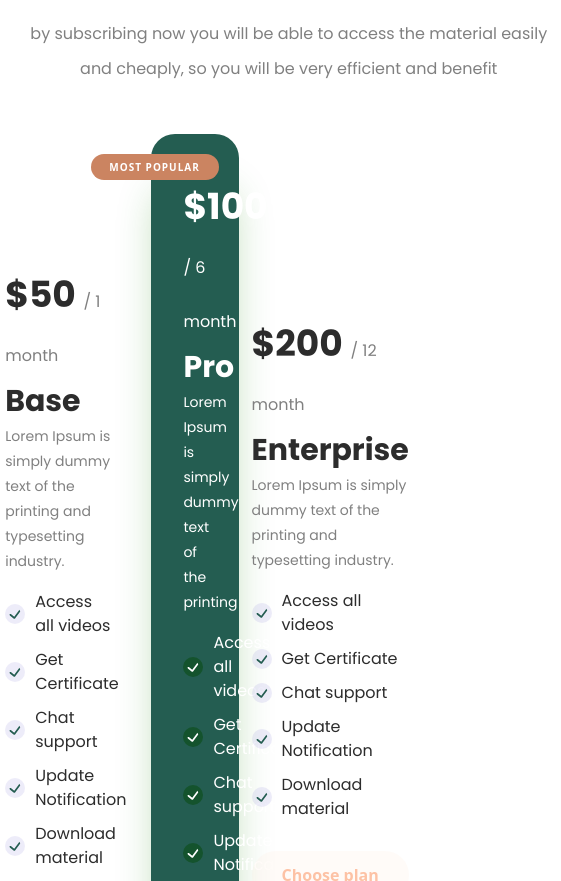
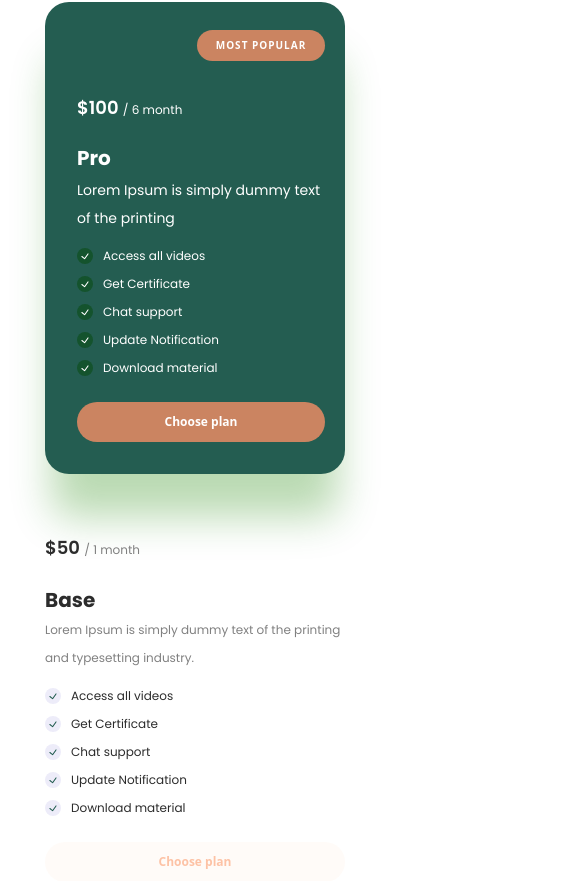
Before and after one commit to mdarmanbd/interview, a Vue app in the folder webAppick/: page / in a window 390 px wide. Shown: the part 4323-5204 px from the top of the page, 561 px wide, since content can reach past the window. Built offline with nearby package versions, Linux system fonts and the light colour scheme.

Commit message:
complete the pice card

```diff
--- a/webAppick/src/components/PriceCardSection.vue
+++ b/webAppick/src/components/PriceCardSection.vue
@@ -3,167 +3,165 @@
 </script>
 
 <template>
-  <section class="w-full py-24">
-    <div class=" w-11/12 lg:w-[850px] m-auto">
-        <h2 class="text-center text-4xl leading-[54px] font-semibold pb-2.5 text-lightBlack">
+  <section class="w-full py-12 lg:py-24">
+    <div class="w-[300px] md:w-11/12 lg:w-[850px] m-auto">
+        <h2 class="text-center text-lg lg:text-4xl lg:leading-[54px] font-semibold pb-5 lg:pb-2.5 text-lightBlack">
            <span class="text-colorSecondary">
                 Subscribe
            </span>
            with us now
         </h2>
-        <p class="w-[545px] m-auto text-center pb-12 text-base leading-[35px] font-normal text-lightGray">
+        <p class=" lg:w-[545px] m-auto text-center pb-5 lg:pb-12 text-xs lg:text-base leading-7 lg:leading-9 font-normal text-lightGray">
             by subscribing now you will be able to access the material easily and cheaply, so you will be very efficient and benefit
         </p>
-        <div class="grid grid-cols-3 place-items-center gap-12">
-            <div class="">
-                <h2 class="text-lightBlack text-4xl leading-[54px] font-bold pb-1">
+        <div class="grid grid-cols-1 md:grid-cols-3 lg:grid-cols-3 place-items-center gap-y-14 lg:gap-y-0 md:gap-12">
+            <div class="order-2 md:order-1">
+                <h2 class="text-lightBlack text-lg lg:text-4xl leading-9 lg:leading-[54px] font-semibold lg:font-bold pb-5 lg:pb-1">
                     $50
-                    <span class="text-lightGray text-base leading-[35px] font-normal">
+                    <span class="text-lightGray text-xs lg:text-base leading-7 lg:leading-9 font-normal">
                         / 1 month
                     </span>
                 </h2>
-                <h3 class="pb-0.5 text-3xl leading-[42px] font-bold text-lightBlack">
+                <h3 class="pb-0.5 text-xl lg:text-3xl lg:leading-[42px] font-bold text-lightBlack">
                     Base
                 </h3>
-                <p class="text-sm leading-[25px] text-lightGray font-normal pb-4">
+                <p class="text-xs lg:text-sm leading-7 lg:leading-6 text-lightGray font-normal pb-2.5 lg:pb-4">
                     Lorem Ipsum is simply dummy text of the printing and typesetting industry.
                 </p>
                 <ul class="pb-5">
-                    <li class="pb-2.5 flex items-center space-x-2.5">
-                        <img class="w-5 h-5 bg-blueShadow rounded-full p-1" src="../svg/wright.svg" alt="wright.svg">
-                        <p class="text-base text-lightBlack">
+                    <li class="lg:pb-2.5 flex items-center space-x-2.5">
+                        <img class="w-4 h-4 lg:w-5 lg:h-5 bg-blueShadow rounded-full p-1" src="../svg/wright.svg" alt="wright.svg">
+                        <p class="text-xs leading-7 lg:text-base text-lightBlack">
                             Access all videos
                         </p>
                     </li>
-                    <li class="pb-2.5 flex items-center space-x-2.5">
-                        <img class="w-5 h-5 bg-blueShadow  rounded-full p-1" src="../svg/wright.svg" alt="wright.svg">
-                        <p class="text-base text-lightBlack">
+                    <li class="lg:pb-2.5 flex items-center space-x-2.5">
+                        <img class="w-4 h-4 lg:w-5 lg:h-5 bg-blueShadow rounded-full p-1" src="../svg/wright.svg" alt="wright.svg">
+                        <p class="text-xs leading-7 lg:text-base text-lightBlack">
                             Get Certificate
                         </p>
                     </li>
-                    <li class="pb-2.5 flex items-center space-x-2.5">
-                        <img class="w-5 h-5 bg-blueShadow  rounded-full p-1" src="../svg/wright.svg" alt="wright.svg">
-                        <p class="text-base text-lightBlack">
+                    <li class="lg:pb-2.5 flex items-center space-x-2.5">
+                        <img class="w-4 h-4 lg:w-5 lg:h-5 bg-blueShadow rounded-full p-1" src="../svg/wright.svg" alt="wright.svg">
+                        <p class="text-xs leading-7 lg:text-base text-lightBlack">
                             Chat support
                         </p>
                     </li>
-                    <li class="pb-2.5 flex items-center space-x-2.5">
-                        <img class="w-5 h-5 bg-blueShadow  rounded-full p-1" src="../svg/wright.svg" alt="wright.svg">
-                        <p class="text-base text-lightBlack">
+                    <li class="lg:pb-2.5 flex items-center space-x-2.5">
+                        <img class="w-4 h-4 lg:w-5 lg:h-5 bg-blueShadow rounded-full p-1" src="../svg/wright.svg" alt="wright.svg">
+                        <p class="text-xs leading-7 lg:text-base text-lightBlack">
                             Update Notification
                         </p>
                     </li>
-                    <li class="pb-2.5 flex items-center space-x-2.5">
-                        <img class="w-5 h-5 bg-blueShadow  rounded-full p-1" src="../svg/wright.svg" alt="wright.svg">
-                        <p class="text-base text-lightBlack">
+                    <li class="lg:pb-2.5 flex items-center space-x-2.5">
+                        <img class="w-4 h-4 lg:w-5 lg:h-5 bg-blueShadow rounded-full p-1" src="../svg/wright.svg" alt="wright.svg">
+                        <p class="text-xs leading-7 lg:text-base text-lightBlack">
                             Download material
                         </p>
                     </li>
                 </ul>
-                <button class="w-full rounded-full text-center text-lightCream py-1.5 text-base leading-9 font-semibold bg-milkCream">
+                <button class="w-full rounded-full text-center text-lightCream py-1.5 text-xs lg:text-base leading-7 lg:leading-9 font-semibold bg-milkCream">
                     Choose plan
                 </button>
             </div>
-
-            <div class="w-full bg-colorPrimary pl-8 pb-8 pt-5 pr-5 rounded-3xl shadow-[rgba(_25,_133,_1,_30%)_0px_50px_40px_-7px]">
-                <button class="float-end w-32 rounded-full text-center text-white py-2 text-[10px] leading-[10px] font-semibold tracking-widest bg-colorSecondary">
+            <div class="order-1 md:order-2 w-full bg-colorPrimary pl-8 pb-8 pt-7 lg:pt-5 pr-5 rounded-3xl shadow-[rgba(_25,_133,_1,_30%)_0px_50px_40px_-7px]">
+                <button class="block float-end w-32 rounded-full text-center text-white py-2 text-[10px] leading-[15px] lg:leading-[10px] font-semibold tracking-widest bg-colorSecondary">
                     MOST POPULAR
                 </button>
-                <h2 class="text-white text-4xl leading-[54px] font-bold pb-1">
+                <h2 class="text-white text-lg lg:text-4xl lg:leading-[54px] font-semibold lg:font-bold pb-5 lg:pb-1 pt-16 lg:pt-0">
                     $100
-                    <span class="text-white text-base leading-[35px] font-normal">
+                    <span class="text-white text-xs lg:text-base leading-7 lg:leading-9 font-normal">
                         / 6 month
                     </span>
                 </h2>
-                <h3 class="pb-0.5 text-3xl leading-[42px] font-bold text-white">
+                <h3 class="pb-1 lg:pb-0.5 text-xl lg:text-3xl lg:leading-[42px] font-bold text-white">
                     Pro
                 </h3>
-                <p class="text-sm leading-[25px] text-white font-normal pb-4">
+                <p class="text-sm leading-7 lg:leading-6 text-white font-normal pb-2.5 lg:pb-4">
                     Lorem Ipsum is simply dummy text of the printing
                 </p>
                 <ul class="pb-5">
-                    <li class="pb-2.5 flex items-center space-x-2.5">
-                        <img class="w-5 h-5 bg-green-900 rounded-full p-1" src="../svg/white-wright.svg" alt="wright.svg">
-                        <p class="text-base text-white">
+                    <li class="pb-0 lg:pb-2.5 flex items-center space-x-2.5">
+                        <img class="w-4 h-4 lg:w-5 lg:h-5 bg-green-900 rounded-full p-1" src="../svg/white-wright.svg" alt="wright.svg">
+                        <p class="text-xs leading-7 lg:text-base text-white">
                             Access all videos
                         </p>
                     </li>
-                    <li class="pb-2.5 flex items-center space-x-2.5">
-                        <img class="w-5 h-5 bg-green-900 rounded-full p-1" src="../svg/white-wright.svg" alt="wright.svg">
-                        <p class="text-base text-white">
+                    <li class="pb-0 lg:pb-2.5 flex items-center space-x-2.5">
+                        <img class="w-4 h-4 lg:w-5 lg:h-5 bg-green-900 rounded-full p-1" src="../svg/white-wright.svg" alt="wright.svg">
+                        <p class="text-xs leading-7 lg:text-base text-white">
                             Get Certificate
                         </p>
                     </li>
-                    <li class="pb-2.5 flex items-center space-x-2.5">
-                        <img class="w-5 h-5 bg-green-900 rounded-full p-1" src="../svg/white-wright.svg" alt="wright.svg">
-                        <p class="text-base text-white">
+                    <li class="pb-0 lg:pb-2.5 flex items-center space-x-2.5">
+                        <img class="w-4 h-4 lg:w-5 lg:h-5 bg-green-900 rounded-full p-1" src="../svg/white-wright.svg" alt="wright.svg">
+                        <p class="text-xs leading-7 lg:text-base text-white">
                             Chat support
                         </p>
                     </li>
-                    <li class="pb-2.5 flex items-center space-x-2.5">
-                        <img class="w-5 h-5 bg-green-900 rounded-full p-1" src="../svg/white-wright.svg" alt="wright.svg">
-                        <p class="text-base text-white">
+                    <li class="pb-0 lg:pb-2.5 flex items-center space-x-2.5">
+                        <img class="w-4 h-4 lg:w-5 lg:h-5 bg-green-900 rounded-full p-1" src="../svg/white-wright.svg" alt="wright.svg">
+                        <p class="text-xs leading-7 lg:text-base text-white">
                             Update Notification
                         </p>
                     </li>
-                    <li class="pb-2.5 flex items-center space-x-2.5">
-                        <img class="w-5 h-5 bg-green-900 rounded-full p-1" src="../svg/white-wright.svg" alt="wright.svg">
-                        <p class="text-base text-white">
+                    <li class="pb-0 lg:pb-2.5 flex items-center space-x-2.5">
+                        <img class="w-4 h-4 lg:w-5 lg:h-5 bg-green-900 rounded-full p-1" src="../svg/white-wright.svg" alt="wright.svg">
+                        <p class="text-xs leading-7 lg:text-base text-white">
                             Download material
                         </p>
                     </li>
                 </ul>
-                <button class="w-full rounded-full text-center text-white py-1.5 text-base leading-9 font-semibold bg-colorSecondary">
+                <button class="w-full rounded-full text-center text-white py-1.5 text-xs lg:text-base leading-7 lg:leading-9 font-semibold bg-colorSecondary">
                     Choose plan
                 </button>
             </div>
-
-            <div class="">
-                <h2 class="text-lightBlack text-4xl leading-[54px] font-bold pb-1">
+            <div class="order-3 ">
+                <h2 class="text-lightBlack text-lg lg:text-4xl leading-9 lg:leading-[54px] font-semibold lg:font-bold pb-5 lg:pb-1">
                     $200
-                    <span class="text-lightGray text-base leading-[35px] font-normal">
-                        / 12 month
+                    <span class="text-lightGray text-xs lg:text-base leading-7 lg:leading-9 font-normal">
+                        / 1 month
                     </span>
                 </h2>
-                <h3 class="pb-0.5 text-3xl leading-[42px] font-bold text-lightBlack">
+                <h3 class="pb-0.5 text-xl lg:text-3xl lg:leading-[42px] font-bold text-lightBlack">
                     Enterprise
                 </h3>
-                <p class="text-sm leading-[25px] text-lightGray font-normal pb-4">
-                    Lorem Ipsum is simply dummy text of the printing and typesetting industry.
+                <p class="text-xs lg:text-sm leading-7 lg:leading-6 text-lightGray font-normal pb-2.5 lg:pb-4">
+                    Lorem Ipsum is simply dummy text of the printing and typesetting.
                 </p>
                 <ul class="pb-5">
-                    <li class="pb-2.5 flex items-center space-x-2.5">
-                        <img class="w-5 h-5 bg-blueShadow rounded-full p-1" src="../svg/wright.svg" alt="wright.svg">
-                        <p class="text-base text-lightBlack">
+                    <li class="lg:pb-2.5 flex items-center space-x-2.5">
+                        <img class="w-4 h-4 lg:w-5 lg:h-5 bg-blueShadow rounded-full p-1" src="../svg/wright.svg" alt="wright.svg">
+                        <p class="text-xs leading-7 lg:text-base text-lightBlack">
                             Access all videos
                         </p>
                     </li>
-                    <li class="pb-2.5 flex items-center space-x-2.5">
-                        <img class="w-5 h-5 bg-blueShadow rounded-full p-1" src="../svg/wright.svg" alt="wright.svg">
-                        <p class="text-base text-lightBlack">
+                    <li class="lg:pb-2.5 flex items-center space-x-2.5">
+                        <img class="w-4 h-4 lg:w-5 lg:h-5 bg-blueShadow rounded-full p-1" src="../svg/wright.svg" alt="wright.svg">
+                        <p class="text-xs leading-7 lg:text-base text-lightBlack">
                             Get Certificate
                         </p>
                     </li>
-                    <li class="pb-2.5 flex items-center space-x-2.5">
-                        <img class="w-5 h-5 bg-blueShadow rounded-full p-1" src="../svg/wright.svg" alt="wright.svg">
-                        <p class="text-base text-lightBlack">
+                    <li class="lg:pb-2.5 flex items-center space-x-2.5">
+                        <img class="w-4 h-4 lg:w-5 lg:h-5 bg-blueShadow rounded-full p-1" src="../svg/wright.svg" alt="wright.svg">
+                        <p class="text-xs leading-7 lg:text-base text-lightBlack">
                             Chat support
                         </p>
                     </li>
-                    <li class="pb-2.5 flex items-center space-x-2.5">
-                        <img class="w-5 h-5 bg-blueShadow rounded-full p-1" src="../svg/wright.svg" alt="wright.svg">
-                        <p class="text-base text-lightBlack">
+                    <li class="lg:pb-2.5 flex items-center space-x-2.5">
+                        <img class="w-4 h-4 lg:w-5 lg:h-5 bg-blueShadow rounded-full p-1" src="../svg/wright.svg" alt="wright.svg">
+                        <p class="text-xs leading-7 lg:text-base text-lightBlack">
                             Update Notification
                         </p>
                     </li>
-                    <li class="pb-2.5 flex items-center space-x-2.5">
-                        <img class="w-5 h-5 bg-blueShadow rounded-full p-1" src="../svg/wright.svg" alt="wright.svg">
-                        <p class="text-base text-lightBlack">
+                    <li class="lg:pb-2.5 flex items-center space-x-2.5">
+                        <img class="w-4 h-4 lg:w-5 lg:h-5 bg-blueShadow rounded-full p-1" src="../svg/wright.svg" alt="wright.svg">
+                        <p class="text-xs leading-7 lg:text-base text-lightBlack">
                             Download material
                         </p>
                     </li>
                 </ul>
-                <button class="w-full rounded-full text-center text-lightCream py-1.5 text-base leading-9 font-semibold bg-milkCream">
+                <button class="w-full rounded-full text-center text-lightCream py-1.5 text-xs lg:text-base leading-7 lg:leading-9 font-semibold bg-milkCream">
                     Choose plan
                 </button>
             </div>
```
